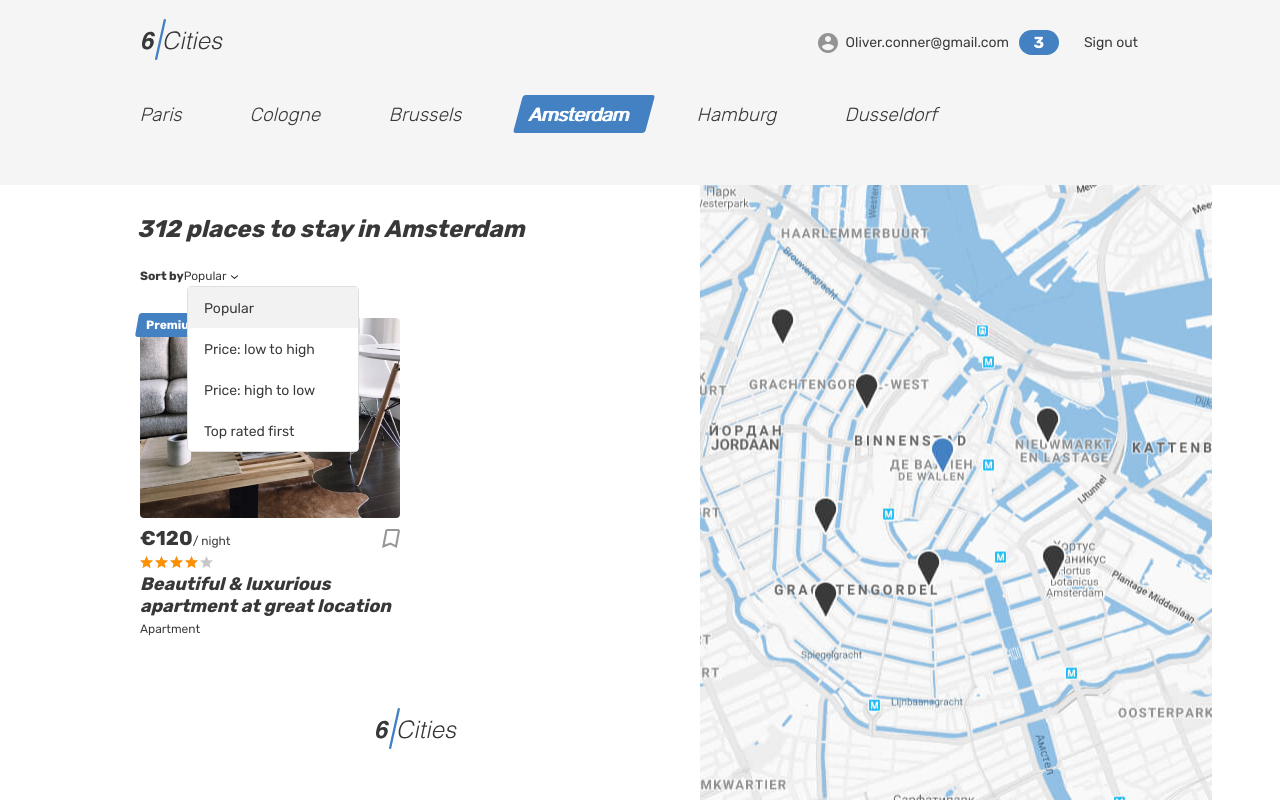
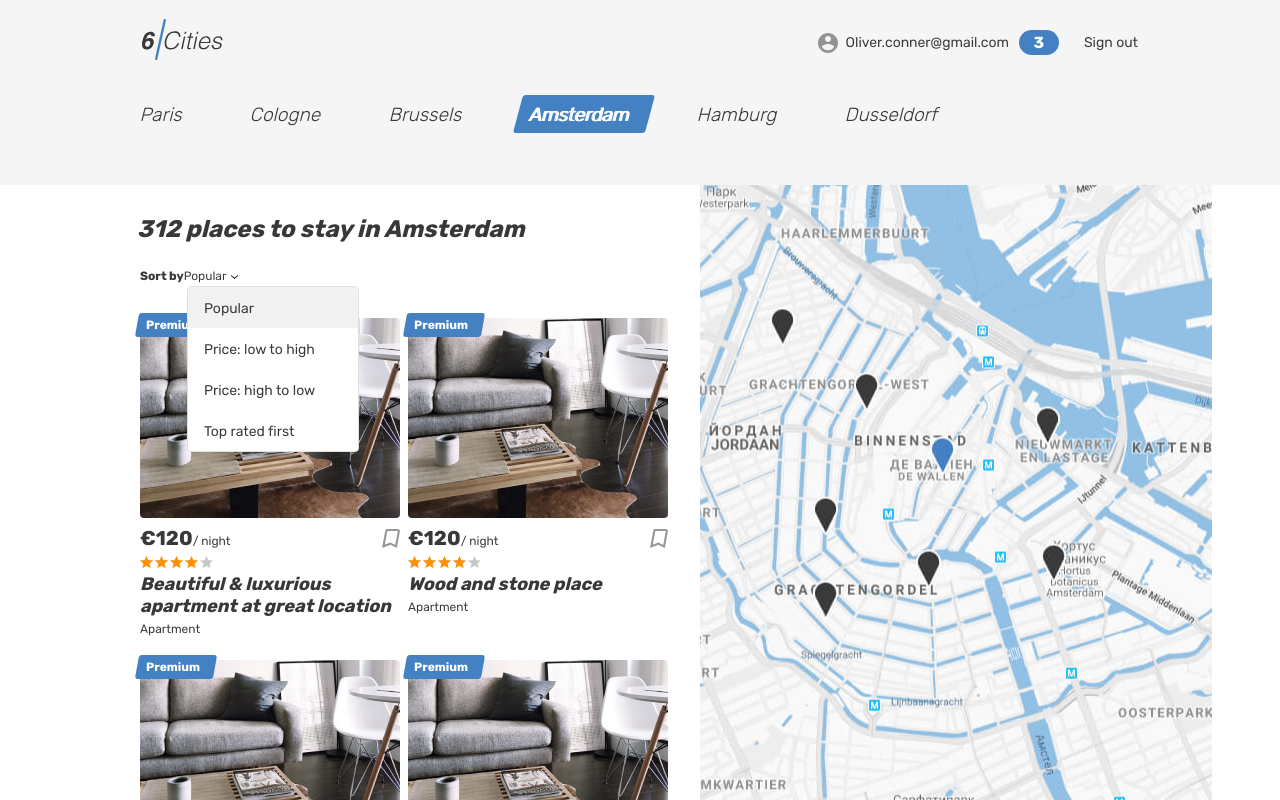
Before and after one commit to shchukin/170520-six-cities-1, a React (Create React App) app in the folder project/: page / in a window 1280 px wide. Built offline with nearby package versions, Linux system fonts and the light colour scheme.

Commit message:
more data

```diff
--- a/project/src/mocks/offersData.ts
+++ b/project/src/mocks/offersData.ts
@@ -20,4 +20,80 @@
       'pro': true
     }
   },
+  {
+    'id': 2,
+    'title': 'Wood and stone place',
+    'premium': false,
+    'ratingInStars': 4,
+    'priceNightEuro': 80,
+    'kind': 'room',
+    'bedrooms': 1,
+    'maxAdults': 2,
+    'description': 'This charming cottage nestled in a tranquil forest setting offers the perfect escape from the hustle and bustle of daily life.\n\nIts rustic interior and private garden make it an ideal spot for nature lovers seeking a peaceful retreat',
+    'photo': ['img/apartment-02.jpg', 'img/apartment-01.jpg', 'img/apartment-03.jpg'],
+    'featuredPhoto': 2,
+    'amenities': ['Wi-Fi', 'Washing machine', 'Towels', 'Heating', 'Coffee machine', 'Baby seat', 'Kitchen', 'Dishwasher', 'Cabel TV', 'Fridge'],
+    'host': {
+      'photo': 'img/avatar-angelina.jpg',
+      'name': 'Valery',
+      'pro': true
+    }
+  },
+  {
+    'id': 3,
+    'title': 'Canal View Prinsengracht',
+    'premium': false,
+    'ratingInStars': 4.2,
+    'priceNightEuro': 132,
+    'kind': 'apartment',
+    'bedrooms': 4,
+    'maxAdults': 9,
+    'description': 'Urban Oasis.\n\nA modern, stylish apartment located in the heart of the city.\n\nWith floor-to-ceiling windows that provide stunning skyline views, this property is a sanctuary in the midst of the urban jungle.',
+    'photo': ['img/apartment-03.jpg', 'img/apartment-02.jpg', 'img/apartment-01.jpg'],
+    'featuredPhoto': 1,
+    'amenities': ['Wi-Fi', 'Washing machine', 'Towels', 'Heating', 'Coffee machine', 'Baby seat', 'Kitchen', 'Dishwasher', 'Cabel TV', 'Fridge'],
+    'host': {
+      'photo': 'img/avatar-angelina.jpg',
+      'name': 'Valery',
+      'pro': true
+    }
+  },
+  {
+    'id': 4,
+    'title': 'Nice, cozy, warm big bed apartment',
+    'premium': true,
+    'ratingInStars': 5,
+    'priceNightEuro': 180,
+    'kind': 'apartment',
+    'bedrooms': 3,
+    'maxAdults': 5,
+    'description': 'Urban Oasis.\n\nA modern, stylish apartment located in the heart of the city.\n\nWith floor-to-ceiling windows that provide stunning skyline views, this property is a sanctuary in the midst of the urban jungle.',
+    'photo': ['img/apartment-03.jpg', 'img/apartment-02.jpg', 'img/apartment-01.jpg'],
+    'featuredPhoto': 1,
+    'amenities': ['Wi-Fi', 'Washing machine', 'Towels', 'Heating', 'Coffee machine', 'Baby seat', 'Kitchen', 'Dishwasher', 'Cabel TV', 'Fridge'],
+    'host': {
+      'photo': 'img/avatar-angelina.jpg',
+      'name': 'Dany',
+      'pro': false
+    }
+  },
+  {
+    'id': 5,
+    'title': 'Wood and stone place',
+    'premium': false,
+    'ratingInStars': 3.5,
+    'priceNightEuro': 80,
+    'kind': 'hotel',
+    'bedrooms': 2,
+    'maxAdults': 4,
+    'description': 'This beachfront villa boasts breathtaking ocean views and direct access to a pristine sandy beach. With spacious outdoor decks and a private pool, it\'s a luxurious getaway for those seeking a beachside paradise.',
+    'photo': ['img/apartment-03.jpg', 'img/apartment-02.jpg', 'img/apartment-01.jpg'],
+    'featuredPhoto': 1,
+    'amenities': ['Wi-Fi', 'Washing machine', 'Towels', 'Heating', 'Coffee machine', 'Baby seat', 'Kitchen', 'Dishwasher', 'Cabel TV', 'Fridge'],
+    'host': {
+      'photo': 'img/avatar-angelina.jpg',
+      'name': 'Elon',
+      'pro': false
+    }
+  },
 ];
```
